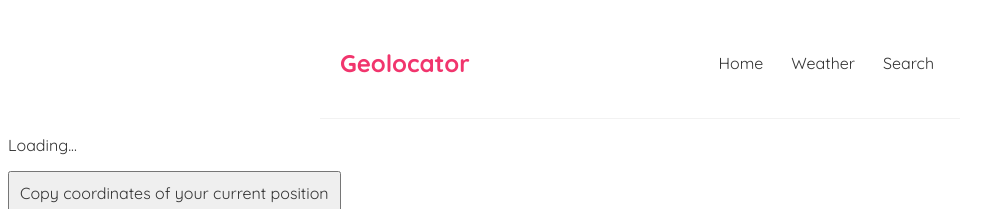
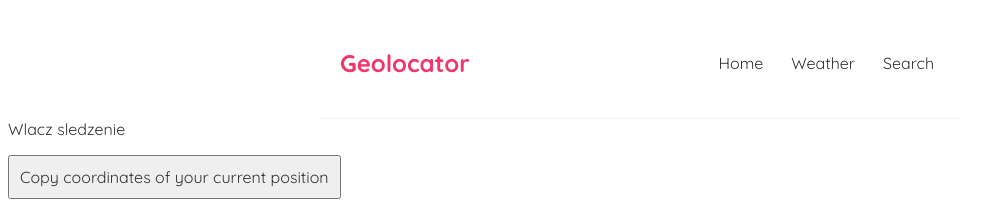
Before and after one commit to Monika464/navigator2--2022, a React (Create React App) app: page / in a window 1280 px wide. Shown: the top 209 px of the page, without its empty margins (0-988 px from the left). Built offline with nearby package versions, Linux system fonts and the light colour scheme.

Commit message:
poprawiony loadin/wlacz sledzenie

```diff
--- a/src/pages/Home.js
+++ b/src/pages/Home.js
@@ -63,6 +63,11 @@ if(wachingPosButOn){
   setUrl(null)
   }
 }
+else {
+console.log("Włacz sledzenie")
+}
+
+
 },[lat,lon,wachingPosButOn])
 
 
@@ -96,15 +101,18 @@ if(wachingPosButOn){
 
  useEffect(() => {
 
-       if(lat&&lon !==0){
-       setIsPending(false)
-       }
-       else {
+       if(setWachingPosButOn) {
 
-        setIsPending(true)
-       }
+                if(lat&&lon !==0){
+                  setIsPending(false)
+                }
+                else {
+              setIsPending(true)
+              }
+          }
+     },[lat,lon])
 
-     },[lat,lon])
+
 
       const handleClickStorageBut = event => {
     // 👇️ toggle visibility
@@ -115,9 +123,10 @@ if(wachingPosButOn){
 return(
 <div>
 
+{!wachingPosButOn && <div>Wlacz sledzenie</div>}
 
-{!isPending&&<div>Latitude,Longitude {lon},{lat} <p>Accuracy {accure} meters</p></div>}
-{isPending &&<p>Loading...</p>}
+{!isPending&&  <div>Latitude,Longitude {lon},{lat} <p>Accuracy {accure} meters</p></div>}
+{isPending && wachingPosButOn && <p>Loading...</p>}
  <p>
         <CopyToClipboard
           onCopy={onCopy}
```
